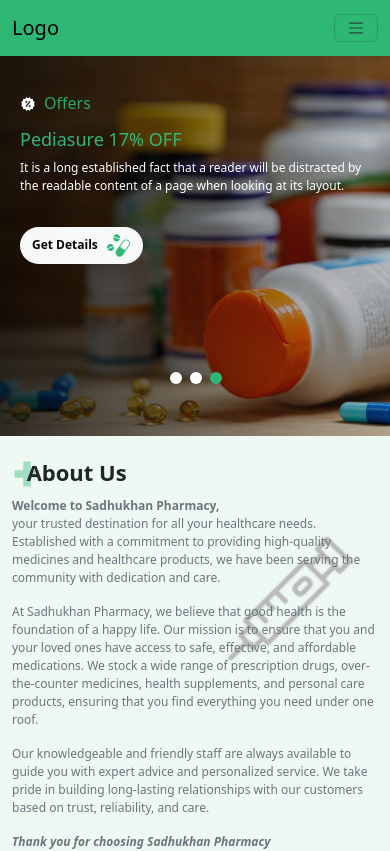
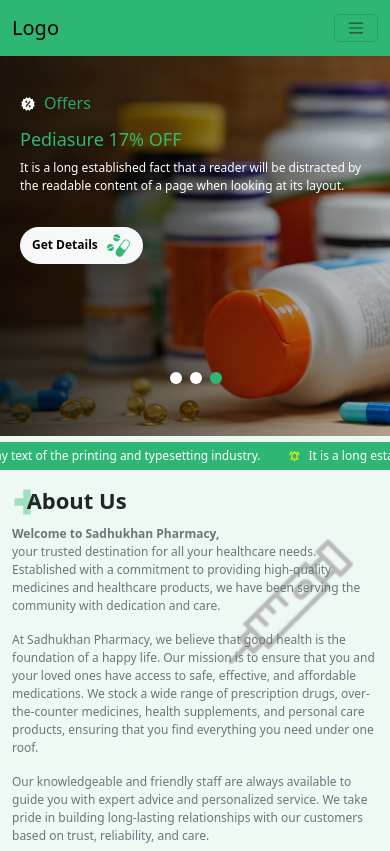
Before and after one commit to chandan3095/sadhukhan_pharmacy, a React (Vite) app: page / in a window 390 px wide. Shown: the top 851 px of the page. Built offline with nearby package versions, Linux system fonts and the light colour scheme.

Commit message:
Notice component added

```diff
--- a/src/Components/Home/Home.tsx
+++ b/src/Components/Home/Home.tsx
@@ -1,6 +1,7 @@
 import About from "./About/About";
 import Schedule from "./Doctors-schedule/Schedule";
 import Hero from "./Hero/Hero";
+import Notice from "./Notice/Notice";
 import Products from "./Productssec/Products";
 import Timings from "./Timings/Timings";
 
@@ -10,6 +11,9 @@
       <section>
         <Hero />
       </section>
+      <div>
+        <Notice />
+      </div>
       <section className="py-3 py-md-5">
         <About />
       </section>
--- /dev/null
+++ b/src/Components/Home/Notice/Notice.css
@@ -0,0 +1,92 @@
+.notice-container {
+  overflow: hidden;
+  padding: 8px 0;
+  width: 100%;
+  height: 40px;
+  position: relative;
+  display: flex;
+  align-items: center;
+}
+
+.notice-track {
+  display: flex;
+  gap: 40px;
+  animation: slide 20s linear infinite; /* Slower speed for large screens */
+  width: max-content;
+}
+
+.notice-slider {
+  display: flex;
+  align-items: center;
+}
+
+.notice-text {
+  font-size: 16px;
+  color: #fff;
+  padding: 0 20px;
+  white-space: nowrap;
+}
+
+/* Medium screens */
+@media (max-width: 768px) {
+  .notice-container {
+    height: 32px;
+  }
+
+  .notice-text {
+    font-size: 14px;
+    padding: 0 12px;
+  }
+
+  .notice-track {
+    gap: 20px;
+    animation: slide-md 25s linear infinite; /* Slower for md screens */
+  }
+}
+
+/* Small screens */
+@media (max-width: 480px) {
+  .notice-container {
+    height: 28px;
+  }
+
+  .notice-text {
+    font-size: 12px;
+    padding: 0 8px;
+  }
+
+  .notice-track {
+    gap: 12px;
+    animation: slide-sm 30s linear infinite; /* Even slower for sm screens */
+  }
+}
+
+/* Large screens animation */
+@keyframes slide {
+  from {
+    transform: translateX(0);
+  }
+  to {
+    transform: translateX(calc(-50% - 20px));
+  }
+}
+
+/* Medium screens animation */
+@keyframes slide-md {
+  from {
+    transform: translateX(0);
+  }
+  to {
+    transform: translateX(calc(-50% - 20px));
+  }
+}
+
+/* Small screens animation */
+@keyframes slide-sm {
+  from {
+    transform: translateX(0);
+  }
+  to {
+    transform: translateX(calc(-50% - 12px));
+  }
+}
--- /dev/null
+++ b/src/Components/Home/Notice/Notice.tsx
@@ -0,0 +1,29 @@
+import React from "react";
+import "./Notice.css";
+import { MdOutlineNotificationsActive } from "react-icons/md";
+
+const DUMMY_NOTICES = [
+  "Welcome to our application!",
+  "Lorem Ipsum is simply dummy text of the printing and typesetting industry.",
+  "It is a long established fact that a reader will be distracted by the readable content of a page when looking at its layout.",
+  "Contrary to popular belief, Lorem Ipsum is not simply random text.",
+];
+
+const Notice: React.FC = () => {
+  return (
+    <div className="notice-container bg-green-700">
+      <div className="notice-track">
+        {[...DUMMY_NOTICES, ...DUMMY_NOTICES].map((notice, index) => (
+          <div key={`${notice}-${index}`} className="notice-slider">
+            <span className="notice-text d-flex align-items-center gap-2">
+              <MdOutlineNotificationsActive color="yellow" />
+              {notice}
+            </span>
+          </div>
+        ))}
+      </div>
+    </div>
+  );
+};
+
+export default Notice;
```
